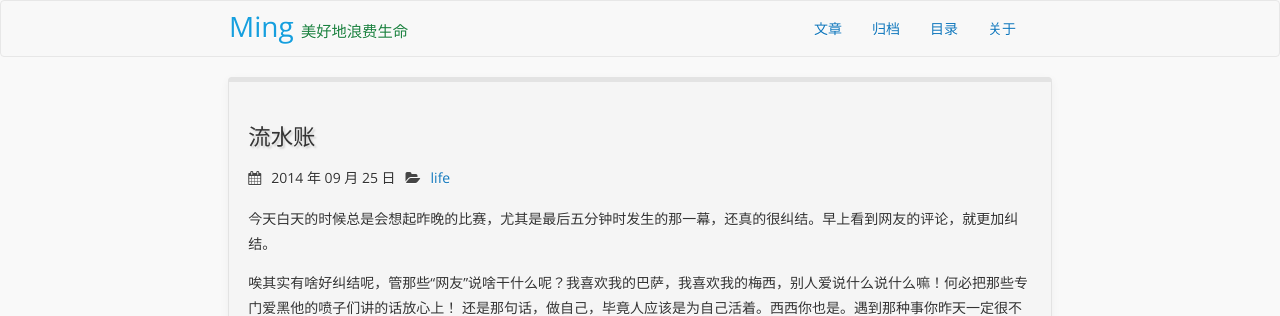
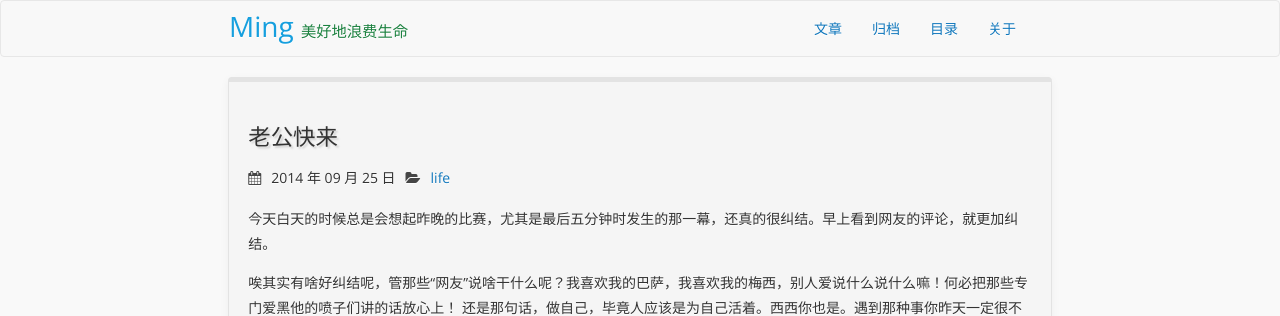
Before and after one commit to almatrix/space, a Jekyll site: the page built from _posts/2014-09-25-life.md, in a window 1280 px wide. Shown: the top 316 px of the page. Built offline with Jekyll 4.4.1, drawn with Linux system fonts in a browser that asks for light colours; nearby versions of some CDN libraries.

Commit message:
update title

```diff
--- a/_posts/2014-09-25-life.md
+++ b/_posts/2014-09-25-life.md
@@ -2,7 +2,7 @@
 layout: post
 keywords: blog
 description: blog
-title: "流水账"
+title: "老公快来"
 categories: [life]
 tags: [football, messi]
 group: archive
```
